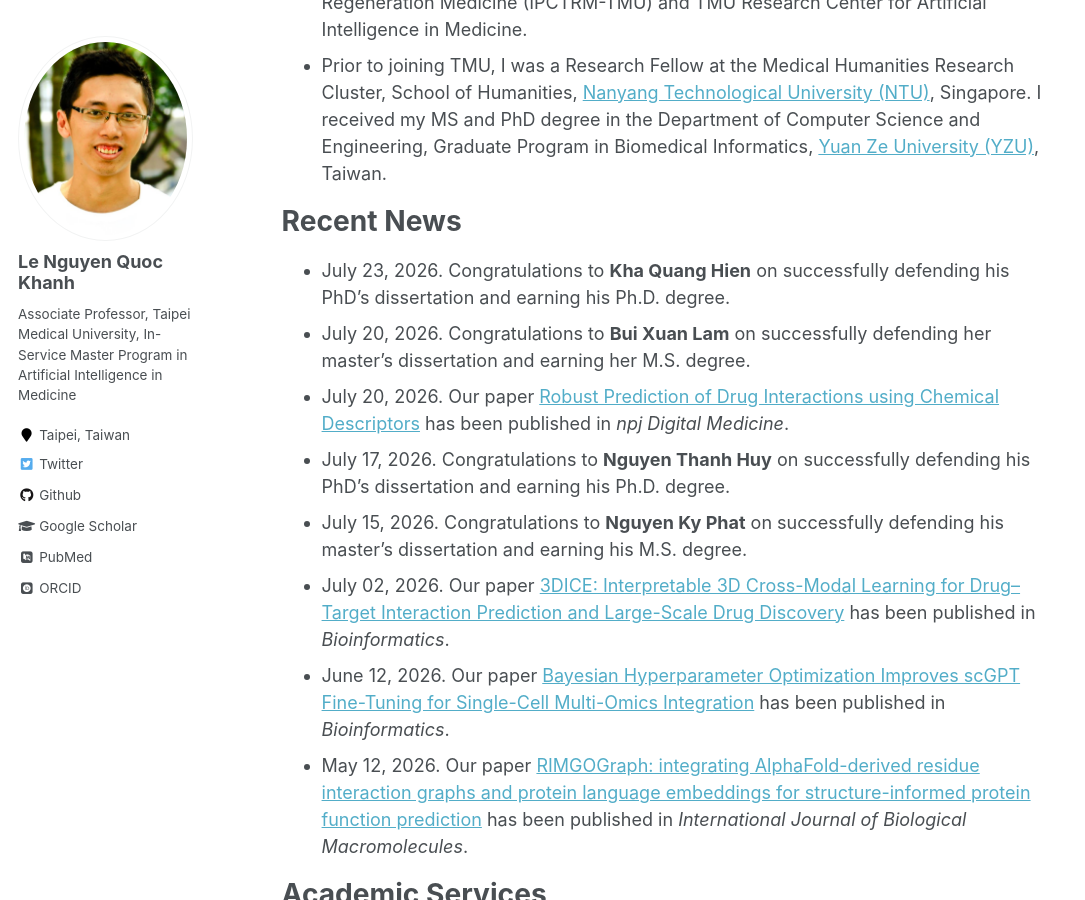
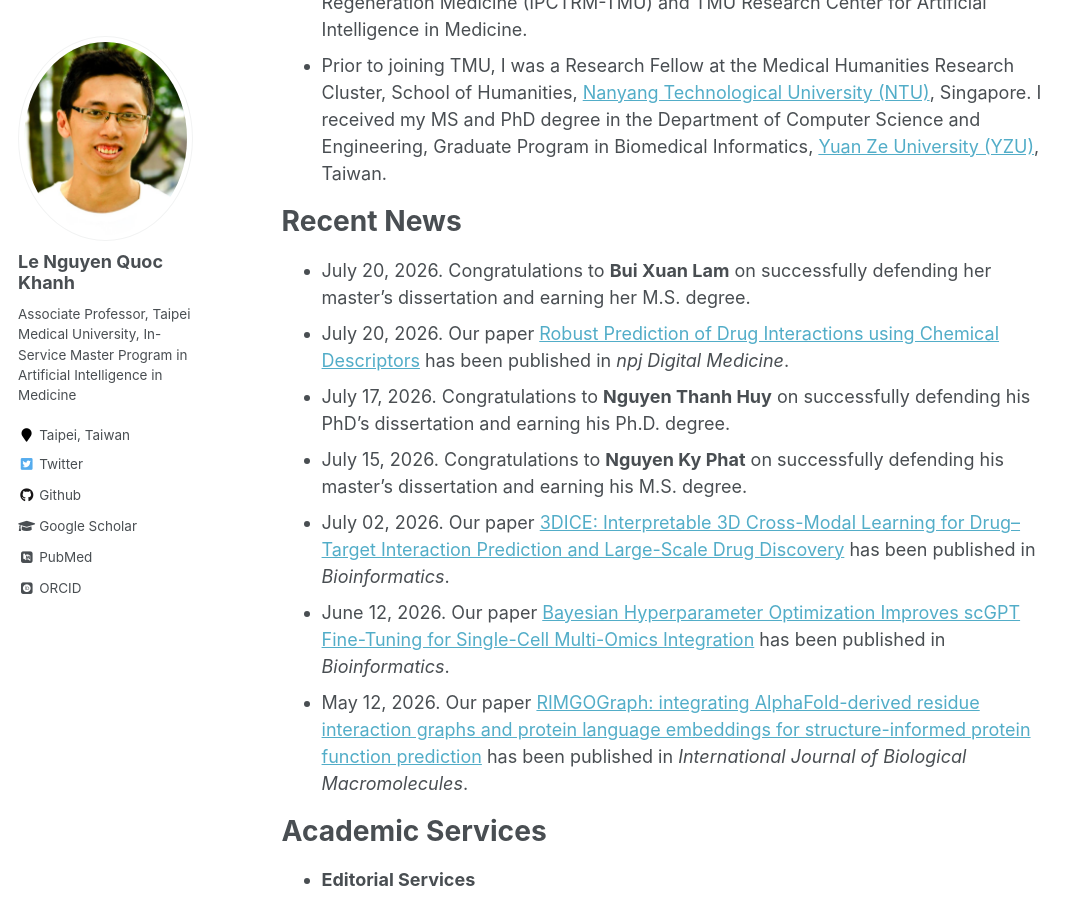
Before and after one commit to khanhlee/khanhlee.github.io, a Jekyll site: the page built from _pages/about.md, in a window 1280 px wide and 900 px high, scrolled down 303 px. Shown: the whole window, without its empty margins (0-1085 px from the left). Built offline with Jekyll 4.4.1, drawn with Linux system fonts in a browser that asks for light colours; some web fonts are replaced.

Commit message:
Update about.md

```diff
--- a/_pages/about.md
+++ b/_pages/about.md
@@ -13,7 +13,6 @@ redirect_from:
 * Prior to joining TMU, I was a Research Fellow at the Medical Humanities Research Cluster, School of Humanities, [Nanyang Technological University (NTU)](http://www.ntu.edu.sg), Singapore. I received my MS and PhD degree in the Department of Computer Science and Engineering, Graduate Program in Biomedical Informatics, [Yuan Ze University (YZU)](https://www.yzu.edu.tw/), Taiwan.
 
 # Recent News
-* July 23, 2026. Congratulations to <b>Kha Quang Hien</b> on successfully defending his PhD's dissertation and earning his Ph.D. degree.
 * July 20, 2026. Congratulations to <b>Bui Xuan Lam</b> on successfully defending her master's dissertation and earning her M.S. degree.
 * July 20, 2026. Our paper [Robust Prediction of Drug Interactions using Chemical Descriptors](https://doi.org/10.1038/s41746-026-03025-2) has been published in <i>npj Digital Medicine</i>.
 * July 17, 2026. Congratulations to <b>Nguyen Thanh Huy</b> on successfully defending his PhD's dissertation and earning his Ph.D. degree.
```
